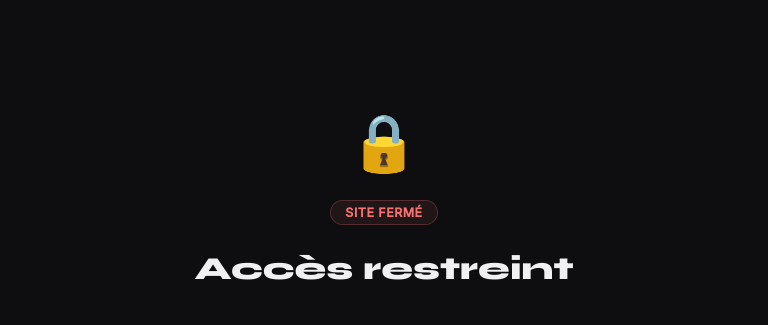
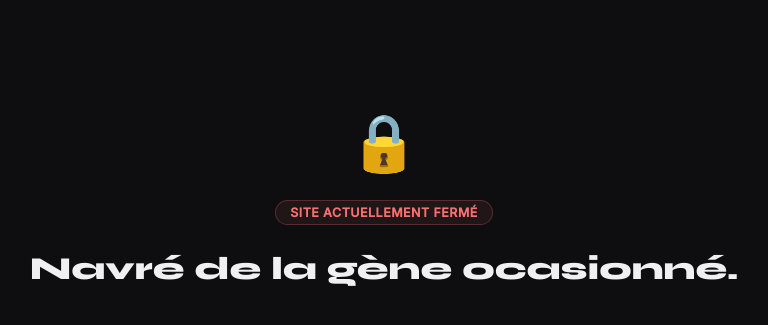
Before and after one commit to Marcusjgds/BeauFort.3, a Flask app: template beaufort_deploy/templates/closed.html in a window 1280 px wide. Shown: the part 196-521 px from the top of the page, without its empty margins (256-1024 px from the left). Run offline with Flask 3, Linux system fonts and the light colour scheme; the template is opened without the code that fills it, so the values that code supplies are empty; data comes from the database, SQL or seed files in the repository; some libraries are stand-ins or nearby versions.

Commit message:
Update closed.html

```diff
--- a/beaufort_deploy/templates/closed.html
+++ b/beaufort_deploy/templates/closed.html
@@ -16,8 +16,8 @@ p{color:#888891;font-size:1rem;max-width:400px;line-height:1.6;}
 <body>
 <div>
   <div class="icon">🔒</div>
-  <div class="badge">Site fermé</div>
-  <h1>Accès restreint</h1>
+  <div class="badge">Site Actuellement fermé</div>
+  <h1>Navré de la gène ocasionné.</h1>
   <p>{{ msg }}</p>
 </div>
 </body>
```
